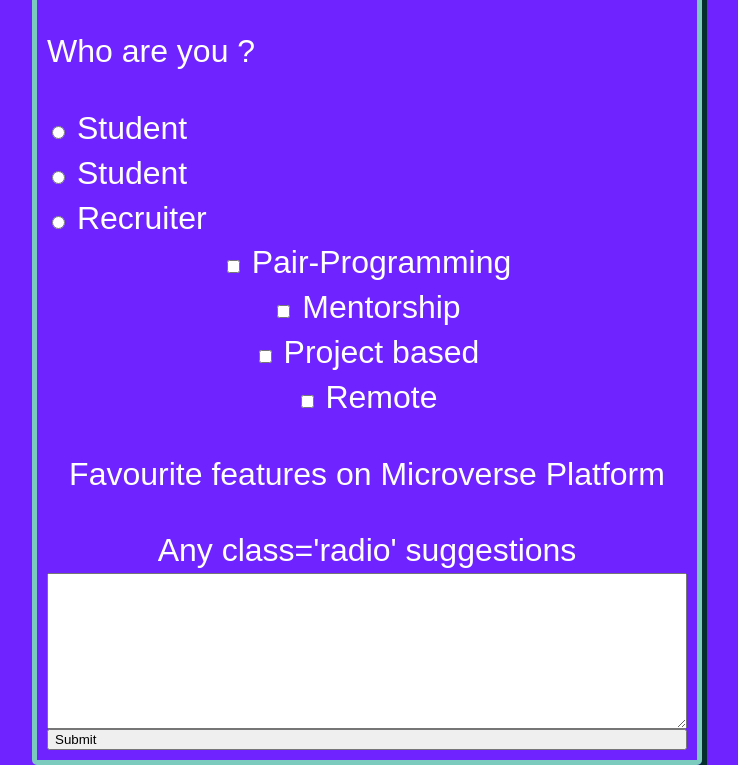
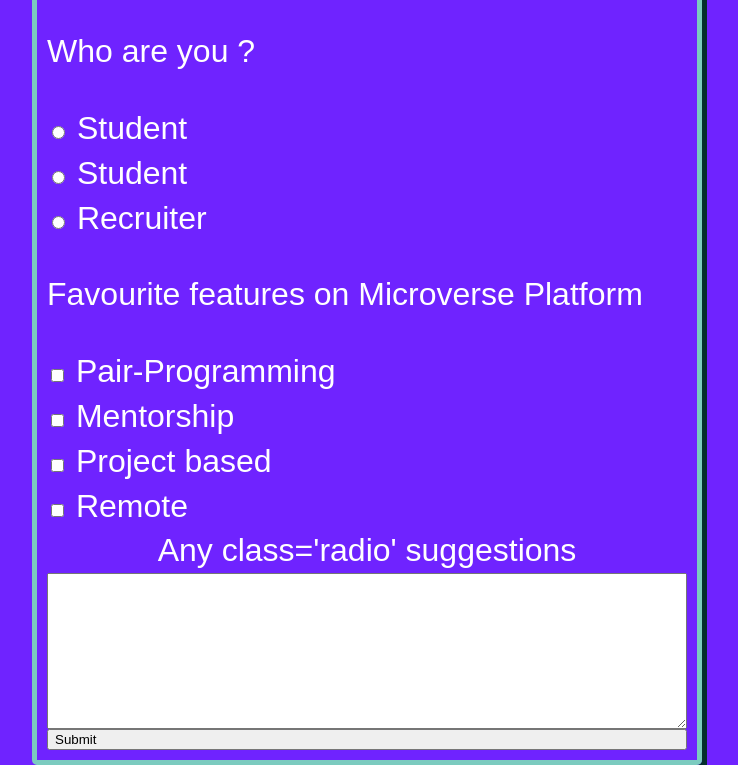
Before and after one commit to Mihndim2020/Mih-and-Ali-Microverse-trials, a plain HTML site: page index.html in a window 1280 px wide. Shown: the part 695-1460 px from the top of the page, without its empty margins (273-1011 px from the left). Drawn offline with Linux system fonts and the light colour scheme.

Commit message:
Fix:tags typo

```diff
--- a/css/style.css
+++ b/css/style.css
@@ -47,7 +47,7 @@ input {
 	flex-direction: column;
 }
 
-#checboxes {
+#checkboxes {
 	text-align: left;
 	display: flex;
 	flex-direction: column;
--- a/index.html
+++ b/index.html
@@ -54,6 +54,7 @@
                 </section>
                 <!-- Checkbox -->
                 <section id='checkboxes'>
+                    <p>Favourite features on Microverse Platform</p>
                     <div>
                         <input type="checkbox" id='Pair-Programming' value='Pair-Programming'>
                         <label for="Pair-Programming">Pair-Programming</label>
@@ -70,7 +71,6 @@
                         <label for="Remote">Remote</label>
                     </div>
                 </section>
-                <p>Favourite features on Microverse Platform</p>
                 <!-- Textarea -->
                 <label for="comment">Any class='radio' suggestions</label>
                 <textarea name="Comments" id="comment" cols="30" rows="10"></textarea>
```
